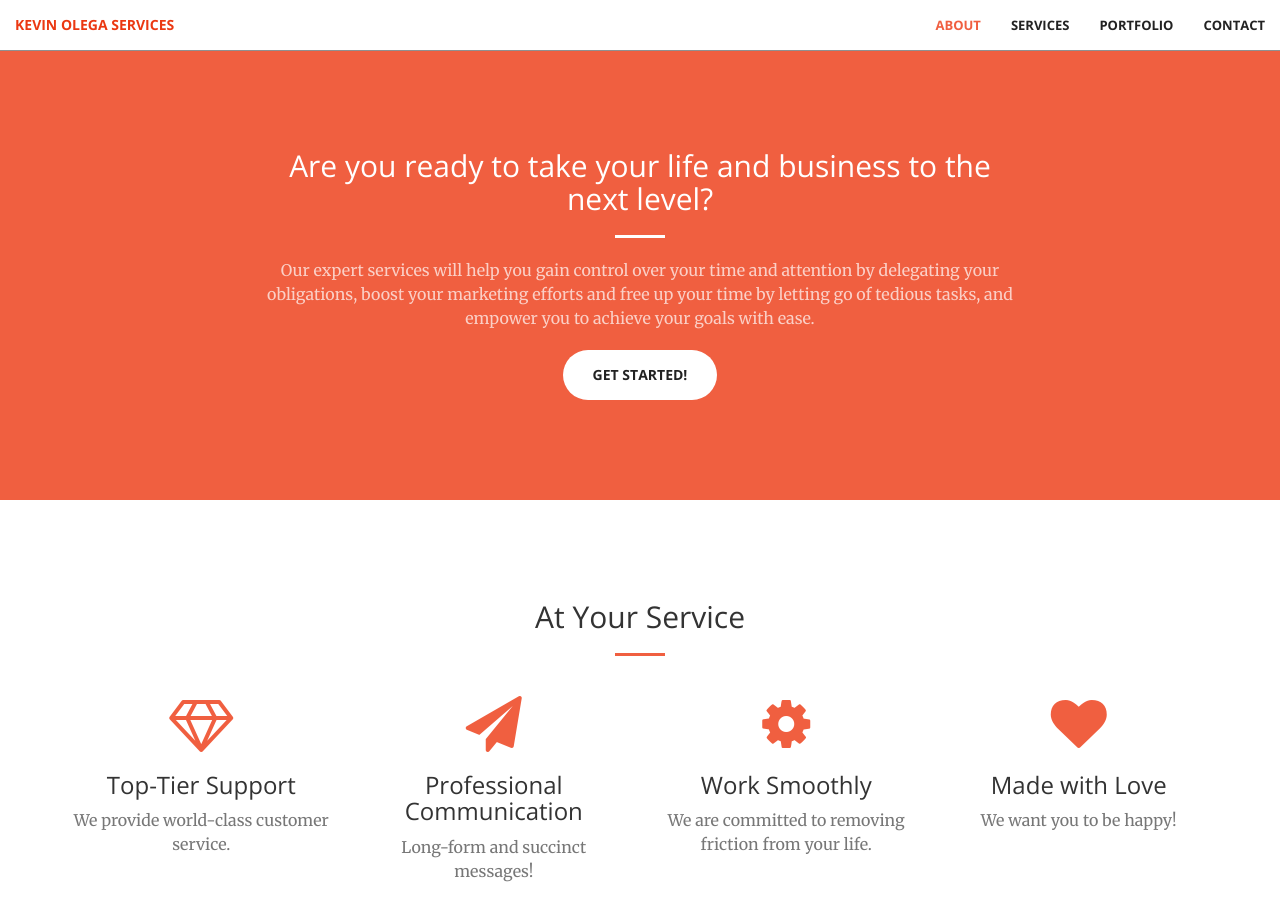
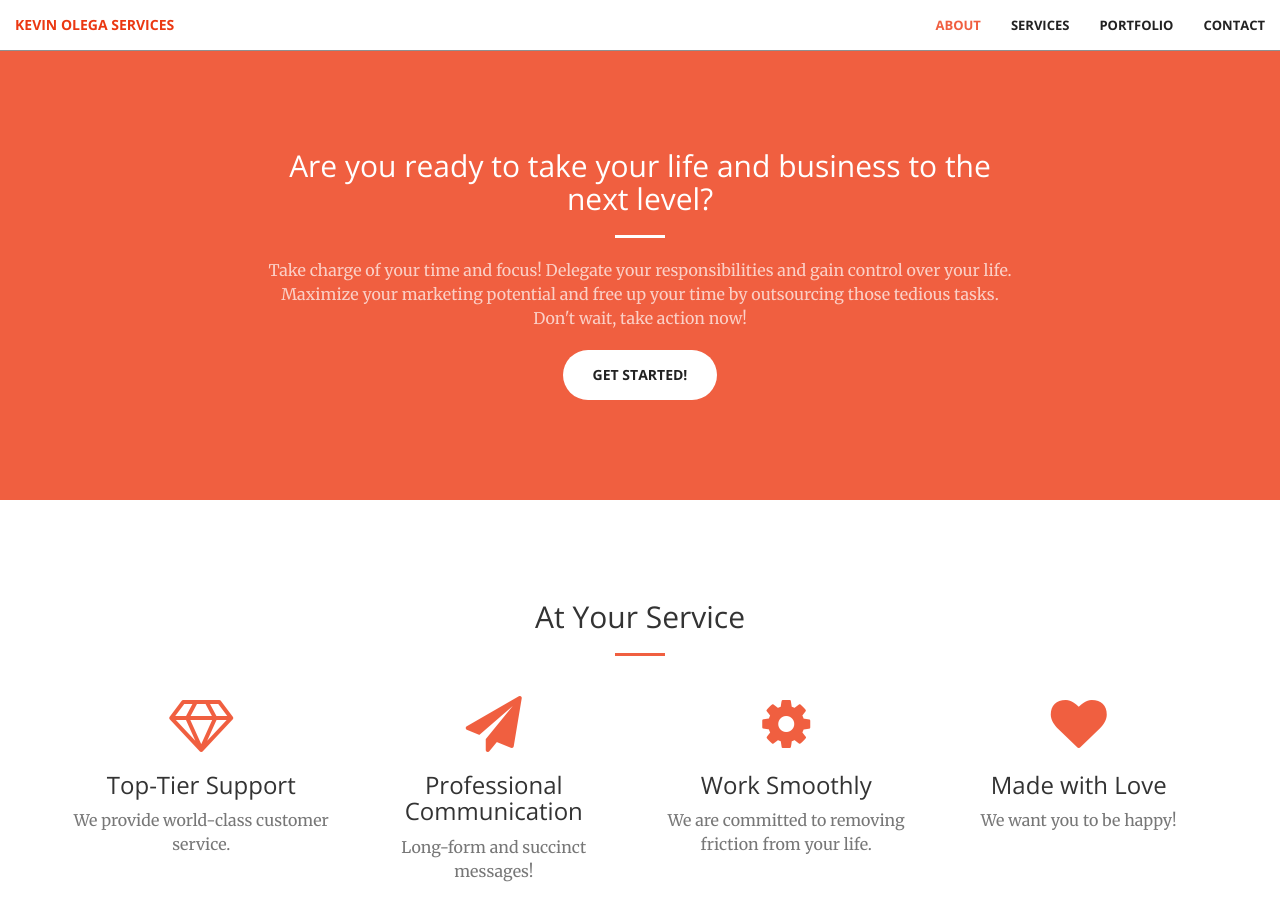
Before and after one commit to kevinolega/kevinolegaservices, a Jekyll site: the page built from index.html, in a window 1280 px wide and 900 px high, scrolled down 851 px. Built offline with Jekyll 4.4.1, drawn with Linux system fonts in a browser that asks for light colours.

Commit message:
Update call-to-action.html

```diff
--- a/_includes/call-to-action.html
+++ b/_includes/call-to-action.html
@@ -4,7 +4,7 @@
             <div class="col-lg-8 col-lg-offset-2 text-center">
                 <h2 class="section-heading">Are you ready to take your life and business to the next level? </h2>
                 <hr class="light">
-                <p class="text-faded">Our expert services will help you gain control over your time and attention by delegating your obligations, boost your marketing efforts and free up your time by letting go of tedious tasks, and empower you to achieve your goals with ease.</p>
+                <p class="text-faded">Take charge of your time and focus! Delegate your responsibilities and gain control over your life. Maximize your marketing potential and free up your time by outsourcing those tedious tasks. Don't wait, take action now!</p>
                 <a href="https://tidycal.com/kevinolega/15-minute-meeting" class="btn btn-default btn-xl">Get Started!</a>
             </div>
         </div>
```
